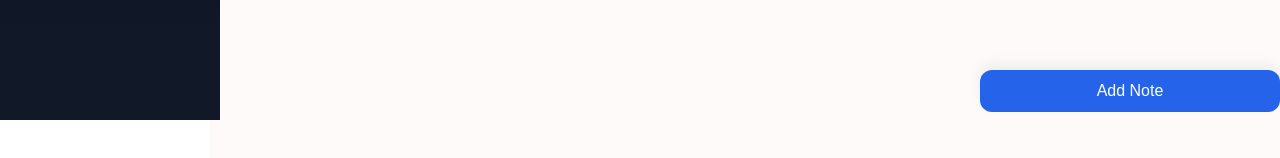
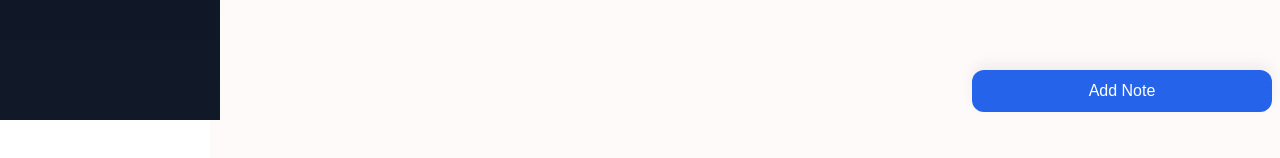
Before and after one commit to Teshome-Worku/note-taking-app, a React (Vite) app: page / in a window 1280 px wide. Shown: the part 680-838 px from the top of the page. Built offline with nearby package versions, Linux system fonts and the light colour scheme.

Commit message:
a little bit changes made to the position of button

```diff
--- a/src/App.css
+++ b/src/App.css
@@ -83,7 +83,7 @@ body {
     margin-left: 210px;
     position: relative;
     background-color: #fffafa;
-    min-height: 120vh;
+    min-height: 110vh;
 }
 
 .home-page h2 {
@@ -96,7 +96,7 @@ body {
 .sticky-footer {
     position: fixed;
     cursor: pointer;
-    margin: 0 0 8px 0;
+    margin: 0 8px 8px 8px;
     width: 100%;
     max-width: 300px;
     right: 0;
```
